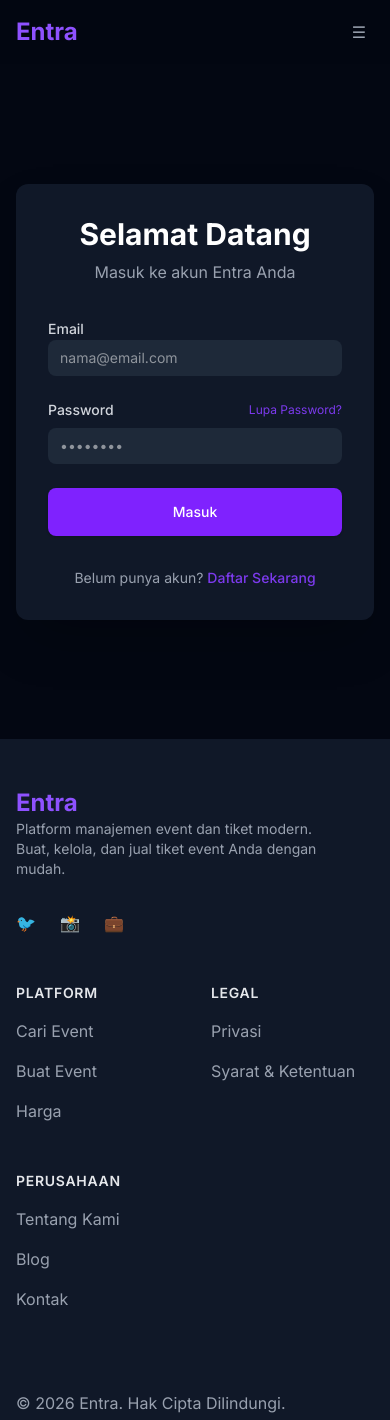
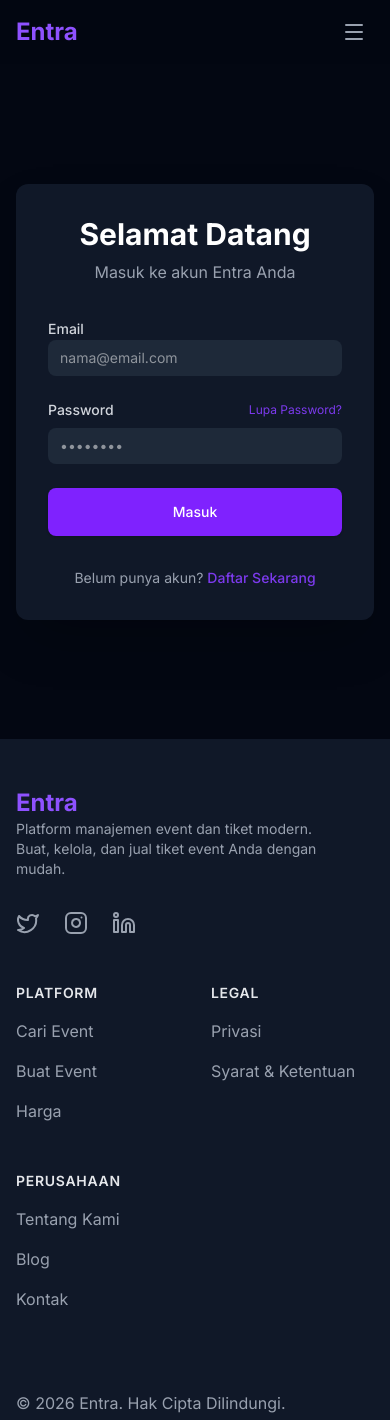
Before and after one commit to wibisanabama/entra-web, a Next.js app: page /login in a window 390 px wide. Shown: the top 1420 px of the page. Built offline with nearby package versions, Linux system fonts and the light colour scheme; no server answers.

Commit message:
style: replace emojis with icons from lucide-react

```diff
--- a/package.json
+++ b/package.json
@@ -12,6 +12,7 @@
     "@tanstack/react-query": "^5.101.4",
     "clsx": "^2.1.1",
     "date-fns": "^4.4.0",
+    "lucide-react": "^1.27.0",
     "next": "16.2.12",
     "react": "19.2.4",
     "react-dom": "19.2.4",
--- a/src/components/features/EventCard.tsx
+++ b/src/components/features/EventCard.tsx
@@ -1,4 +1,5 @@
 import React from 'react';
+import { Calendar, MapPin } from 'lucide-react';
 import Link from 'next/link';
 import { Card } from '@/components/ui/Card';
 import { Event } from '@/types';
@@ -44,11 +45,11 @@ export function EventCard({ event }: EventCardProps) {
           </h3>
           <div className="space-y-2 mt-auto">
             <div className="flex items-center text-sm text-gray-400">
-              <span className="mr-2">📅</span>
+              <Calendar className="mr-2 h-4 w-4" />
               {formattedDate}
             </div>
             <div className="flex items-center text-sm text-gray-400">
-              <span className="mr-2">📍</span>
+              <MapPin className="mr-2 h-4 w-4" />
               {event.is_online ? 'Online Event' : (event.venue?.name || 'TBA')}
             </div>
           </div>
--- a/src/components/features/MediaUploader.tsx
+++ b/src/components/features/MediaUploader.tsx
@@ -1,6 +1,7 @@
 'use client';
 
 import React, { useState, useRef } from 'react';
+import { Camera } from 'lucide-react';
 import { Button } from '@/components/ui/Button';
 
 export interface MediaUploaderProps {
@@ -135,8 +136,8 @@ export function MediaUploader({ onUploadComplete }: MediaUploaderProps) {
             </div>
           </div>
         ) : (
-          <div className="space-y-2 cursor-pointer">
-            <div className="text-4xl mb-3">📸</div>
+          <div className="flex flex-col items-center justify-center pt-5 pb-6">
+            <Camera className="w-10 h-10 mb-3 text-gray-500" />
             <p className="text-base font-medium text-white">
               Klik atau tarik gambar ke sini
             </p>
--- a/src/components/layout/Footer.tsx
+++ b/src/components/layout/Footer.tsx
@@ -1,5 +1,5 @@
-import React from 'react';
 import Link from 'next/link';
+import { Twitter, Instagram, Linkedin } from 'lucide-react';
 
 export function Footer() {
   return (
@@ -14,17 +14,17 @@ export function Footer() {
               Platform manajemen event dan tiket modern. Buat, kelola, dan jual tiket event Anda dengan mudah.
             </p>
             <div className="flex space-x-6">
-              <a href="#" className="text-gray-400 hover:text-white">
+              <a href="#" className="text-gray-400 hover:text-white transition-colors">
                 <span className="sr-only">Twitter</span>
-                🐦
+                <Twitter className="h-6 w-6" />
               </a>
-              <a href="#" className="text-gray-400 hover:text-white">
+              <a href="#" className="text-gray-400 hover:text-white transition-colors">
                 <span className="sr-only">Instagram</span>
-                📸
+                <Instagram className="h-6 w-6" />
               </a>
-              <a href="#" className="text-gray-400 hover:text-white">
+              <a href="#" className="text-gray-400 hover:text-white transition-colors">
                 <span className="sr-only">LinkedIn</span>
-                💼
+                <Linkedin className="h-6 w-6" />
               </a>
             </div>
           </div>
--- a/src/components/layout/Navbar.tsx
+++ b/src/components/layout/Navbar.tsx
@@ -3,7 +3,7 @@
 import React, { useState } from 'react';
 import Link from 'next/link';
 import { useAuth } from '@/providers/auth-provider';
-
+import { Menu, X } from 'lucide-react';
 import { Button } from '@/components/ui/Button';
 
 export function Navbar() {
@@ -68,10 +68,10 @@ export function Navbar() {
             <div className="md:hidden flex items-center">
               <button
                 onClick={() => setIsMobileMenuOpen(!isMobileMenuOpen)}
-                className="p-2 rounded-md text-gray-400 hover:text-white hover:bg-gray-800 focus:outline-none"
+                className="inline-flex items-center justify-center p-2 rounded-md text-gray-400 hover:text-white hover:bg-gray-800 focus:outline-none"
               >
                 <span className="sr-only">Buka menu utama</span>
-                {isMobileMenuOpen ? '✖️' : '☰'}
+                {isMobileMenuOpen ? <X className="h-6 w-6" /> : <Menu className="h-6 w-6" />}
               </button>
             </div>
           </div>
--- a/src/components/layout/Sidebar.tsx
+++ b/src/components/layout/Sidebar.tsx
@@ -3,16 +3,17 @@
 import React, { useState } from 'react';
 import Link from 'next/link';
 import { usePathname } from 'next/navigation';
+import { BarChart3, Calendar, ShoppingCart, ChevronLeft, ChevronRight, Folder } from 'lucide-react';
 
 export function Sidebar() {
   const pathname = usePathname();
   const [isCollapsed, setIsCollapsed] = useState(false);
 
   const menuItems = [
-    { name: 'Dashboard', path: '/dashboard', icon: '📊' },
-    { name: 'Event', path: '/dashboard/events', icon: '📅' },
-    { name: 'Pesanan', path: '/dashboard/orders', icon: '🛒' },
-    { name: 'Media', path: '/dashboard/media', icon: '📁' },
+    { name: 'Dashboard', path: '/dashboard', icon: <BarChart3 className="h-5 w-5" /> },
+    { name: 'Event', path: '/dashboard/events', icon: <Calendar className="h-5 w-5" /> },
+    { name: 'Pesanan', path: '/dashboard/orders', icon: <ShoppingCart className="h-5 w-5" /> },
+    { name: 'Media', path: '/dashboard/media', icon: <Folder className="h-5 w-5" /> },
   ];
 
   return (
@@ -27,7 +28,7 @@ export function Sidebar() {
           onClick={() => setIsCollapsed(!isCollapsed)}
           className="p-1 rounded-md text-gray-400 hover:text-white hover:bg-gray-800 focus:outline-none"
         >
-          {isCollapsed ? '➡️' : '⬅️'}
+          {isCollapsed ? <ChevronRight className="h-5 w-5" /> : <ChevronLeft className="h-5 w-5" />}
         </button>
       </div>
       <div className="flex-1 py-4 px-3 overflow-y-auto">
@@ -45,7 +46,7 @@ export function Sidebar() {
                   }`}
                   title={isCollapsed ? item.name : undefined}
                 >
-                  <span className={`text-xl ${isActive ? 'text-white' : 'text-gray-400 group-hover:text-white'}`}>
+                  <span className={`flex-shrink-0 flex items-center justify-center ${isActive ? 'text-white' : 'text-gray-400 group-hover:text-white'}`}>
                     {item.icon}
                   </span>
                   {!isCollapsed && (
--- a/src/components/layout/Topbar.tsx
+++ b/src/components/layout/Topbar.tsx
@@ -1,6 +1,7 @@
 'use client';
 
 import React, { useState } from 'react';
+import { Search, ChevronDown } from 'lucide-react';
 import { useAuth } from '@/providers/auth-provider';
 
 
@@ -13,7 +14,7 @@ export function Topbar() {
       <div className="flex items-center flex-1">
         <div className="relative w-full max-w-md">
           <div className="absolute inset-y-0 left-0 pl-3 flex items-center pointer-events-none">
-            <span className="text-gray-400">🔍</span>
+            <Search className="text-gray-400 h-4 w-4" />
           </div>
           <input
             type="text"
@@ -34,7 +35,7 @@ export function Topbar() {
             <span className="text-sm font-medium text-gray-200 hidden sm:block">
               {user?.full_name || 'User'}
             </span>
-            <span className="text-gray-400 text-xs">▼</span>
+            <ChevronDown className="h-4 w-4 text-gray-400" />
           </button>
 
           {isDropdownOpen && (
```
Also changed, not shown: 1 other file (tests, documents, lock files or other folders).
